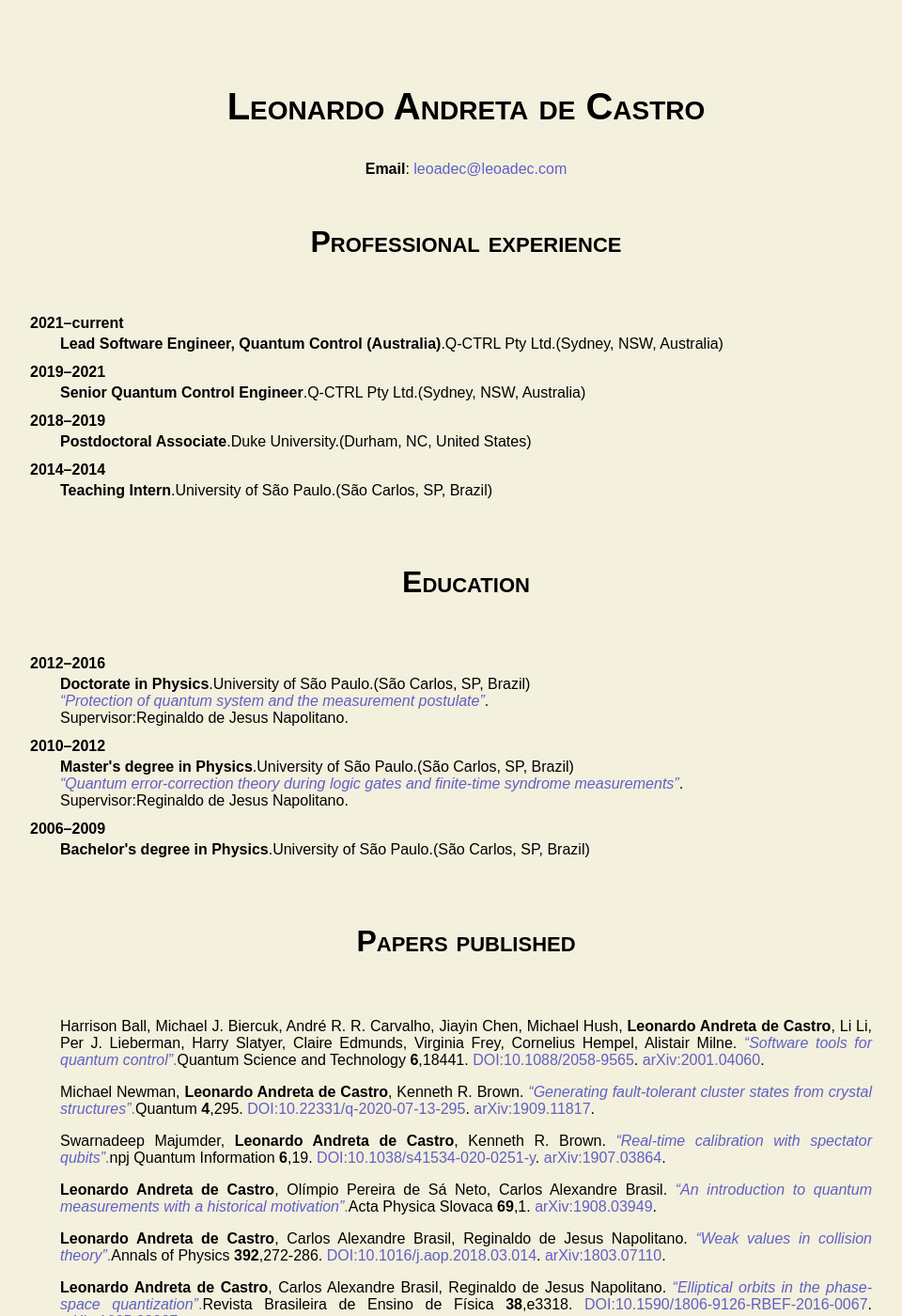
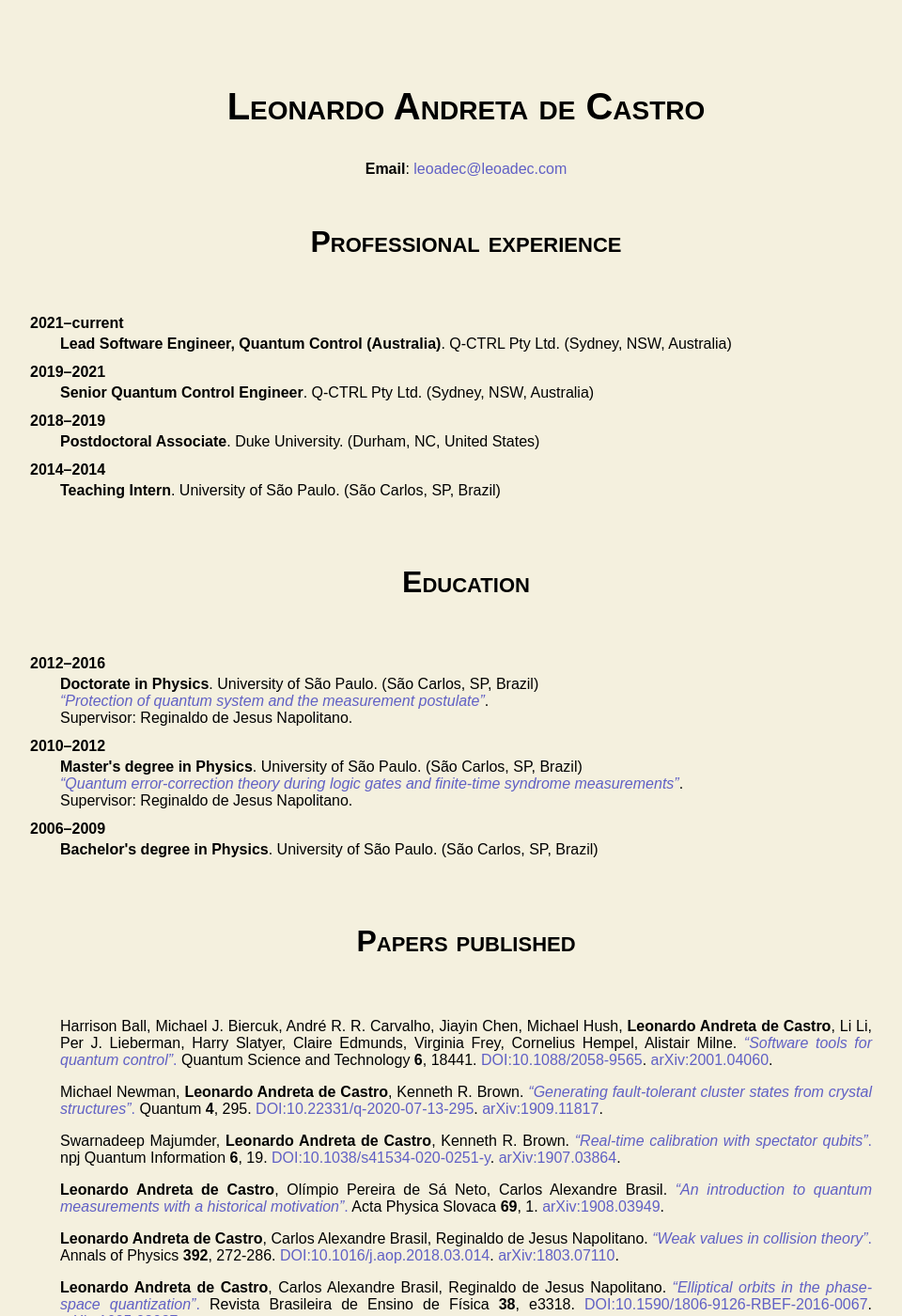
Before and after one commit to leoadec/leoadec.github.io, a Jekyll site: the page built from index.html, in a window 1280 px wide and 1400 px high. Shown: the whole window at 94% size, without its empty margins (144-1104 px from the left). Built offline with Jekyll 4.4.1, drawn with Linux system fonts in a browser that asks for light colours; some of the changed text lies outside the part shown.

Commit message:
restore some spaces

```diff
--- a/_includes/conference.html
+++ b/_includes/conference.html
@@ -1,4 +1,4 @@
 {%- assign conferences = site.data.conferences -%}
 {%- assign location = conferences[include.conference].years[year].location -%}
 {{ conferences[include.conference].name }} {{ include.year }}.
-{%- include location.html location=location -%}
+{% include location.html location=location %}
--- a/_includes/dated_list.html
+++ b/_includes/dated_list.html
@@ -4,20 +4,20 @@
   {%- assign end_year = item.end | split: "-" | first | default: "current" -%}
   <li seq="{{ start_year }}&ndash;{{ end_year}}">
   <strong>{{ item.title }}</strong>.
-   {%- if item.affiliation -%}
+   {% if item.affiliation %}
    {%- assign affiliation = site.data.affiliations[item.affiliation] -%}
-   {{ affiliation.name }}. {%- include location.html location=affiliation.location -%}
-   {%- endif -%}
-   {%- if item.agency -%}
+   {{ affiliation.name }}. {% include location.html location=affiliation.location %}
+   {% endif %}
+   {% if item.agency %}
    {%- assign agency = site.data.affiliations[item.agency] -%}
    {{ agency.name }}.
-   {%- endif -%}
+   {% endif %}
    {%- if item.project -%}
    <br/>
    {%- if item.project.url -%}<a href="{{ item.project.url }}" target="_blank">{%- endif -%}
    <em>“{{ item.project.title }}”</em>{%- if item.project.url -%}</a>{%- endif -%}.
    {%- if item.project.supervisor -%}
-   <br/>Supervisor: {%- include authors.html authors=item.project.supervisor -%}
+   <br/>Supervisor: {% include authors.html authors=item.project.supervisor %}
    {%- endif -%}
    {%- endif -%}
    {%- if false -%}
--- a/_includes/plain_list.html
+++ b/_includes/plain_list.html
@@ -6,12 +6,12 @@
   {%- if item.publication.url -%}<a href="{{ item.publication.url }}" target="_blank">{%- endif -%}
     <em>“{{ item.title }}”</em>.
   {%- if item.publication.url -%}</a>{%- endif -%}
-  {%- if item.conference -%}
-    {%- include conference.html conference=item.conference year=year -%}
-  {%- endif -%}
-  {%- if item.publication -%}
-     {%- include publication.html publication=item.publication -%}
-  {%- endif -%}
+  {% if item.conference %}
+    {% include conference.html conference=item.conference year=year %}
+  {% endif %}
+  {% if item.publication %}
+     {% include publication.html publication=item.publication %}
+  {% endif %}
   {%- if item.arXiv -%}
     <a href="https://arxiv.org/abs/{{ item.arXiv }}" target="_blank">
     arXiv:{{ item.arXiv }}</a>.
--- a/_includes/publication.html
+++ b/_includes/publication.html
@@ -1,7 +1,7 @@
 {{ include.publication.journal }} <strong>{{ include.publication.volume }}</strong>,
 {%- if include.publication.number -%}({{ include.publication.number}}){%- endif -%}
-{%- if include.publication.id -%}{{ include.publication.id }}.{%- endif -%}
-{%- if include.publication.pages -%}{{ include.publication.pages }}.{%- endif -%}
+{% if include.publication.id %}{{ include.publication.id }}.{% endif %}
+{% if include.publication.pages %}{{ include.publication.pages }}.{% endif %}
 {%- if include.publication.doi -%}
   <a href="https://dx.doi.org/{{ include.publication.doi }}" target="_blank">
   DOI:{{ include.publication.doi }}</a>.
```
